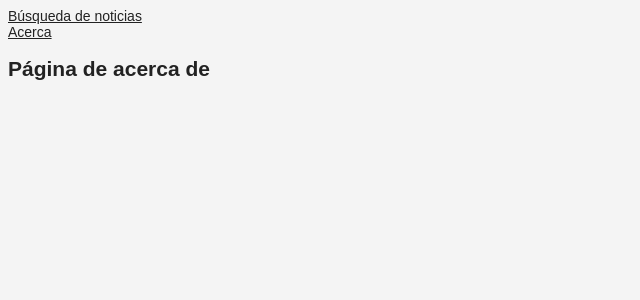
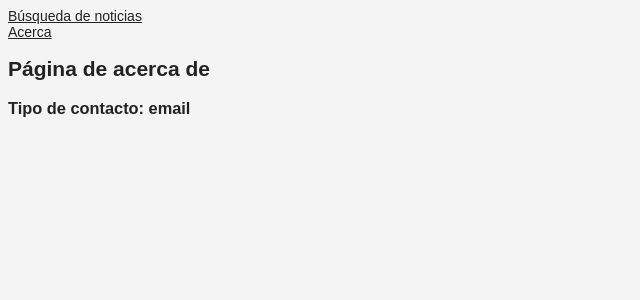
Before and after one commit to rodrigo2604/curso-react, a React (Create React App) app: page /about/email in a window 1280 px wide. Shown: the top 300 px of the page, without its empty margins (0-640 px from the left). Built offline with nearby package versions, Linux system fonts and the light colour scheme.

Commit message:
[FEAT] Paso de parámetros

```diff
--- a/src/components/About.jsx
+++ b/src/components/About.jsx
@@ -1,7 +1,10 @@
 import React from 'react';
 
-const About = () => (
-  <h2>Página de acerca de</h2>
+const About = ({ match }) => (
+  <section>
+    <h2>Página de acerca de</h2>
+    <h3>Tipo de contacto: {match.params.typeContact}</h3>
+  </section>
 );
 
 export default About;
--- a/src/components/App.jsx
+++ b/src/components/App.jsx
@@ -8,7 +8,7 @@ const Header = () => (
     <nav>
       <ul>
         <li><Link to='/search'>Búsqueda de noticias</Link></li>
-        <li><Link to='/about'>Acerca</Link></li>
+        <li><Link to='/about/email'>Acerca</Link></li>
       </ul>
     </nav>
   </header>
@@ -18,7 +18,7 @@ const Main = () => (
   <main>
     <Switch>
       <Route exact path='/search' component={SearchView} />
-      <Route path='/about' component={About} />
+      <Route path='/about/:typeContact' component={About} />
     </Switch>
   </main>
 );
```
